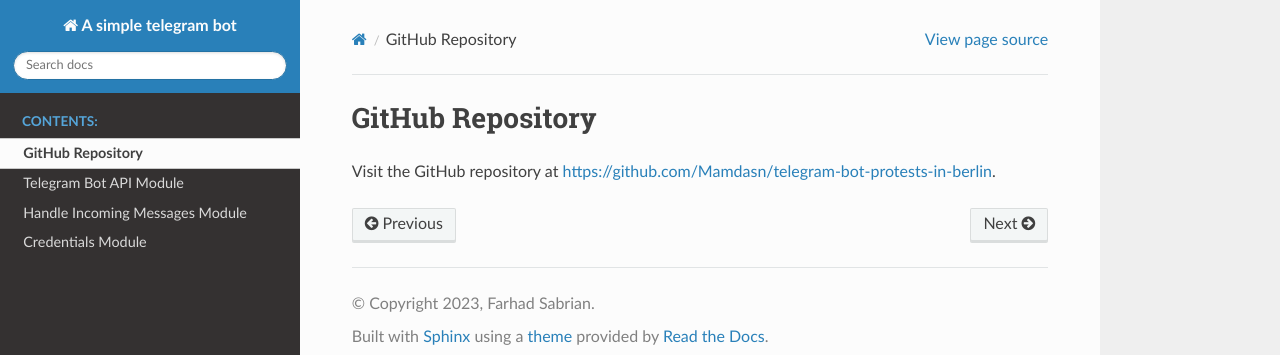
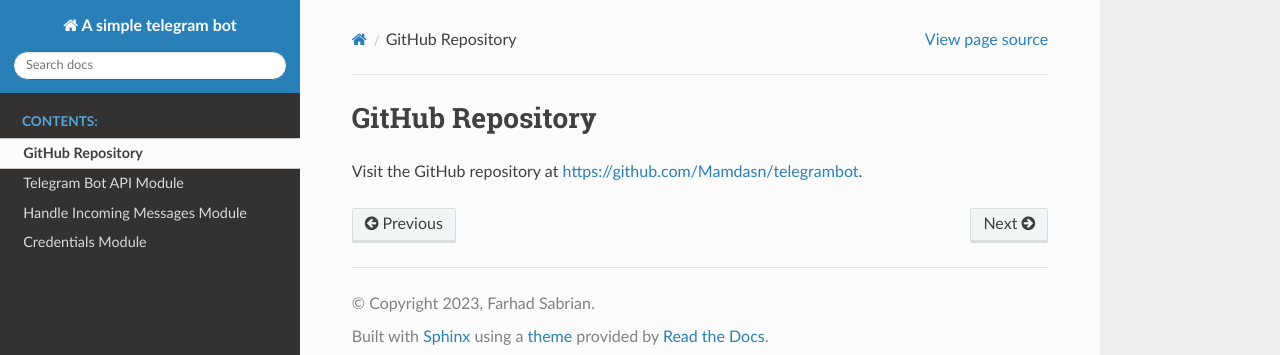
Before and after one commit to Mamdasn/telegrambot, a Sphinx documentation site: the page built from docs/source/github_link.rst, in a window 1280 px wide. Shown: the top 355 px of the page. Built offline with Sphinx 7.4.7 and the Read the Docs theme 2.0.0, drawn with Linux system fonts in a browser that asks for light colours; some of the changed lines change nothing that is shown.

Commit message:
Change the link to Github page as it was wrong

```diff
--- a/docs/source/github_link.rst
+++ b/docs/source/github_link.rst
@@ -1,4 +1,4 @@
 GitHub Repository
 =================
 
-Visit the GitHub repository at `<https://github.com/Mamdasn/telegram-bot-protests-in-berlin>`_.
+Visit the GitHub repository at `<https://github.com/Mamdasn/telegrambot>`_.
```
